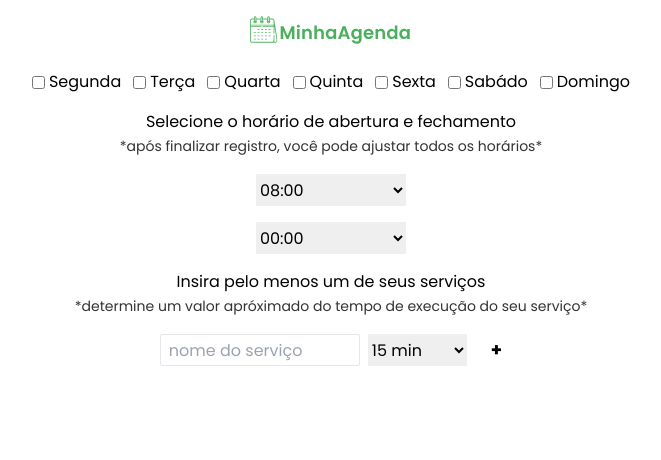
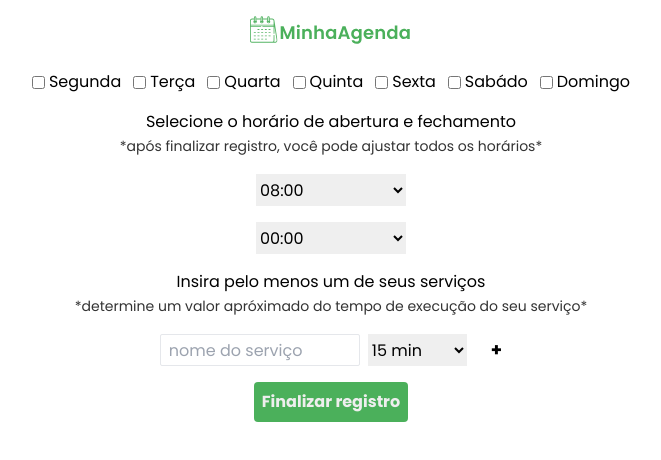
Before and after one commit to leandro-wrocha/minha-agenda, a Next.js app: page /register in a window 1280 px wide. Shown: the top 460 px of the page, without its empty margins (309-970 px from the left). Built offline with nearby package versions, Linux system fonts and the light colour scheme.

Commit message:
finalizado página de registro

```diff
--- a/src/app/register/page.tsx
+++ b/src/app/register/page.tsx
@@ -3,7 +3,8 @@
 import { useState } from "react";
 import { translate } from "../helpers/translate"
 import { addHours, eachMinuteOfInterval, format } from "date-fns";
-
+import axios from "axios";
+import { redirect } from "next/navigation";
 // constante
 const days = ['mon', 'tue', 'wed', 'thu', 'fri', 'sat', 'sun']
 const hours = eachMinuteOfInterval({
@@ -78,7 +79,7 @@ export default function Page() {
     let servicesTemp = services.slice();
     servicesTemp = [...servicesTemp, {
       ...defaultService,
-      id: servicesTemp.length + 1
+      id: servicesTemp[servicesTemp.length - 1].id + 1
     }];
 
     setServices(servicesTemp);
@@ -88,6 +89,23 @@ export default function Page() {
     servicesTemp = servicesTemp.filter((item) => item.id != position);
 
     setServices(servicesTemp);
+  }
+
+  const handleSubmit = async () => {
+    redirect('/dashboard');
+
+    return
+    const response = await axios.post('/api/schedules', {
+      "days": daysSelect,
+      "hourStart": hourStart,
+      "hourEnd": hourEnd,
+      "userId": "e4540050-a998-4745-a01d-a41b24f85754"
+    });
+
+    const responseServices = await axios.post('/api/services', {
+      services,
+      "userId": "e4540050-a998-4745-a01d-a41b24f85754"
+    });
   }
 
   return (
@@ -166,6 +184,7 @@ export default function Page() {
                     <option value={12600}>3h 30 min</option>
                   </select>
 
+                  {services.length - 1 === index ? (
                     <button
                       type="button"
                       className="font-bold text-lg ml-4"
@@ -173,8 +192,7 @@ export default function Page() {
                     >
                       +
                     </button>
-
-                  {services.length > 1 && (
+                  ) : services.length > 1 && services.length - 1 !== index && (
                     <button
                       type="button"
                       className="font-bold text-lg ml-4"
@@ -188,6 +206,15 @@ export default function Page() {
             </ul>
           </div>
         </div>
+
+        <div className="flex justify-center mt-4">
+          <button
+            className="p-2 rounded bg-[#4BB05B] font-bold text-[#eee]"
+            onClick={() => handleSubmit()}
+          >
+            Finalizar registro
+          </button>
+        </div>
       </div>
     </div>
   )
```
Lines whose indentation alone changed are shown as unchanged.
